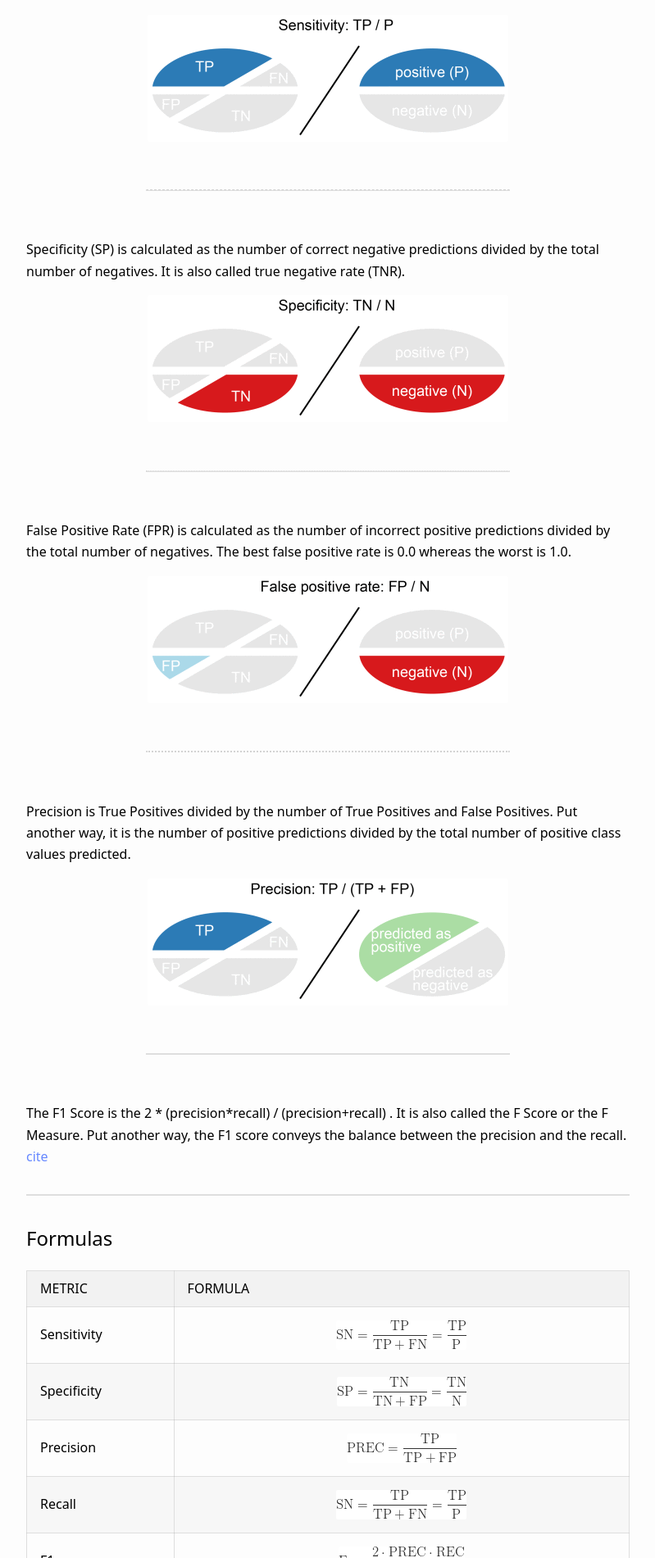
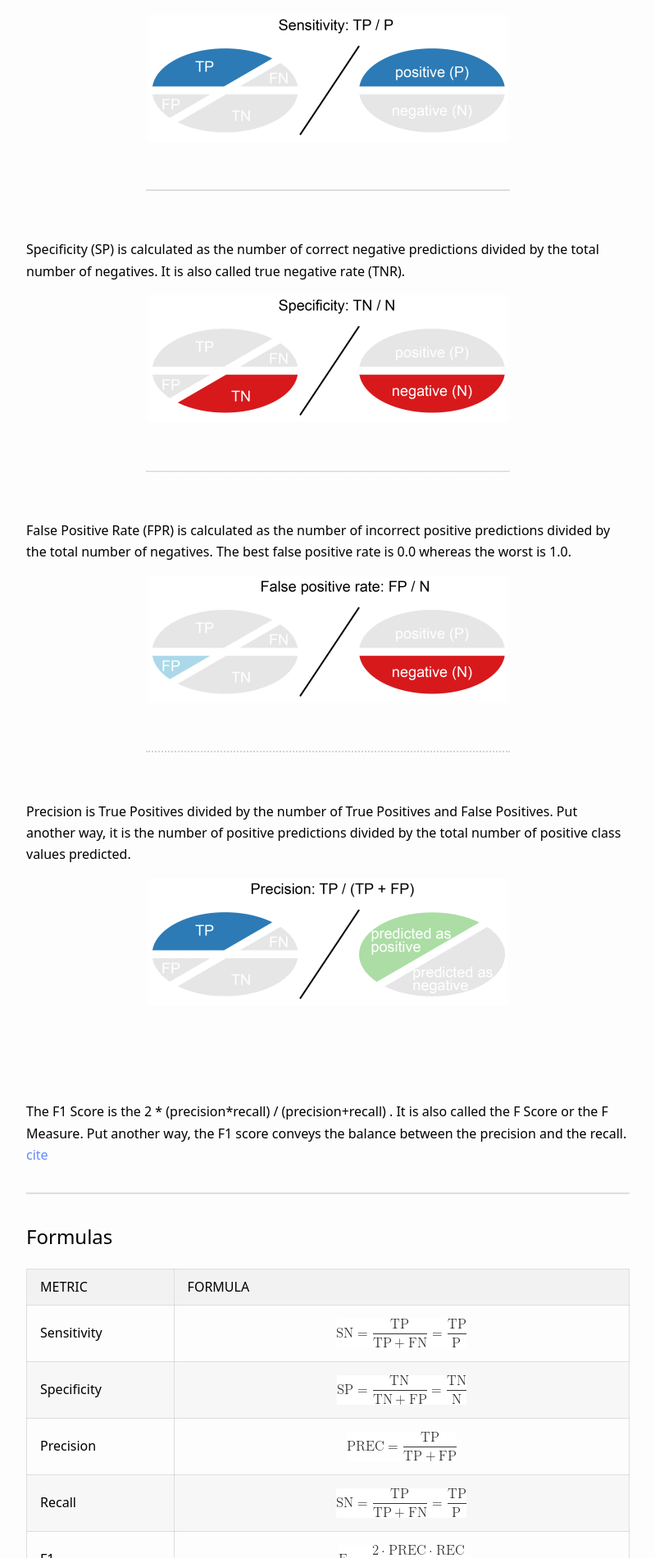
Before and after one commit to Nonprofit-Open-Data-Collective/machine_learning_mission_codes, a Jekyll site: the page built from docs/accuracy.md, in a window 1280 px wide. Shown: the part 1565-3466 px from the top of the page at 82% size, without its empty margins (240-1039 px from the left). Built offline with Jekyll 4.4.1, drawn with Linux system fonts in a browser that asks for light colours.

Commit message:
Update accuracy.md

```diff
--- a/docs/accuracy.md
+++ b/docs/accuracy.md
@@ -43,7 +43,7 @@ Takaya Saito and Marc Rehmsmeier have developed a great website explaining some
 ![](../assets/images/sensitivity.png)
 
 <br>
-<hr style="border-top:1px dashed lightgray; width:60%; text-align:center; margin: 0 auto;" >
+<hr style="width:60%; text-align:center; margin: 0 auto;" >
 <br>
 
 
@@ -74,7 +74,7 @@ Takaya Saito and Marc Rehmsmeier have developed a great website explaining some
 ![](../assets/images/precision.png)
 
 <br>
-<hr style="color:lightgray; width:60%; text-align:center; margin: 0 auto;" >
+<hr style="width:60%; text-align:center; margin: 0 auto; border:none;" >
 <br>
 
 
```
